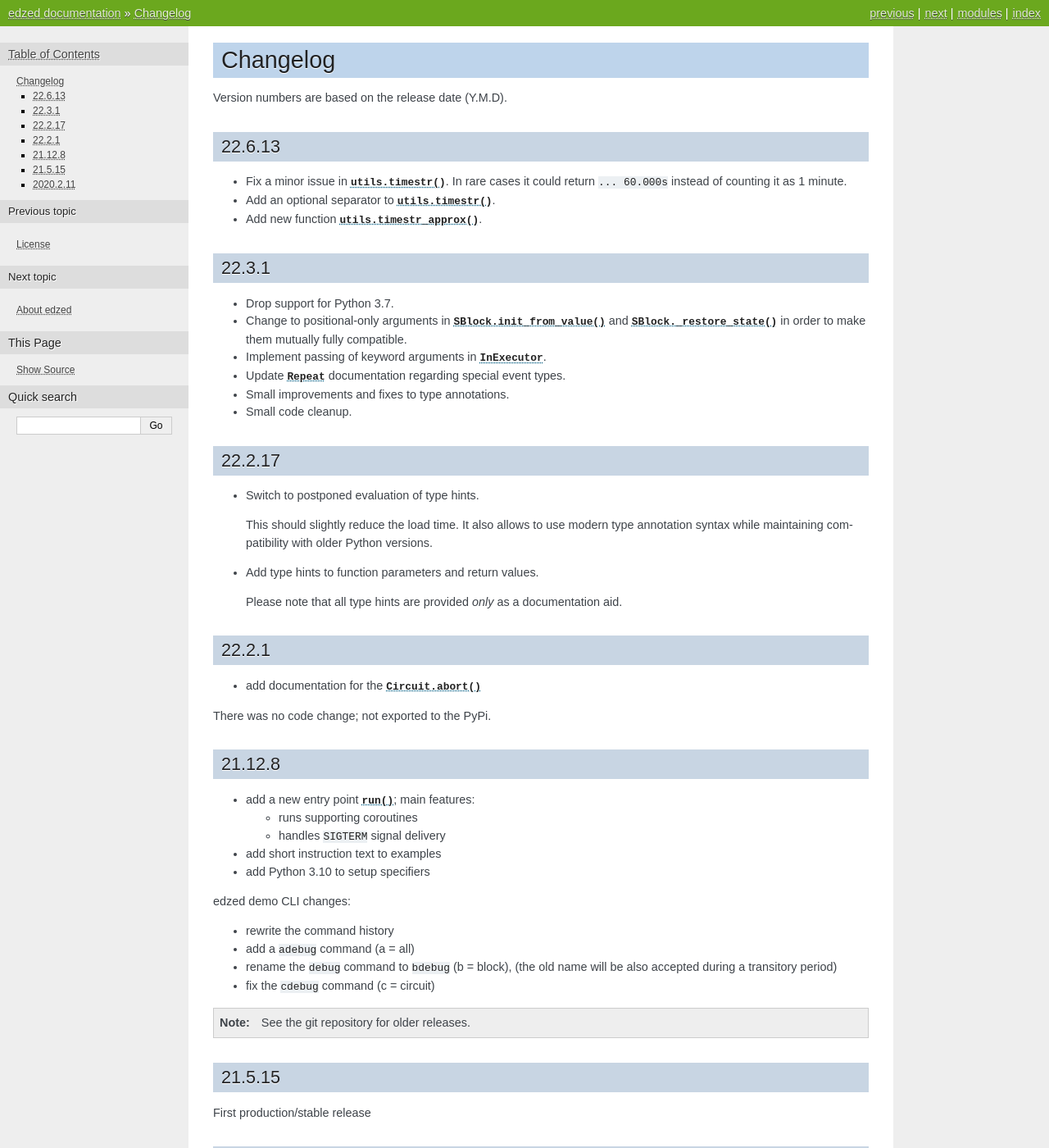
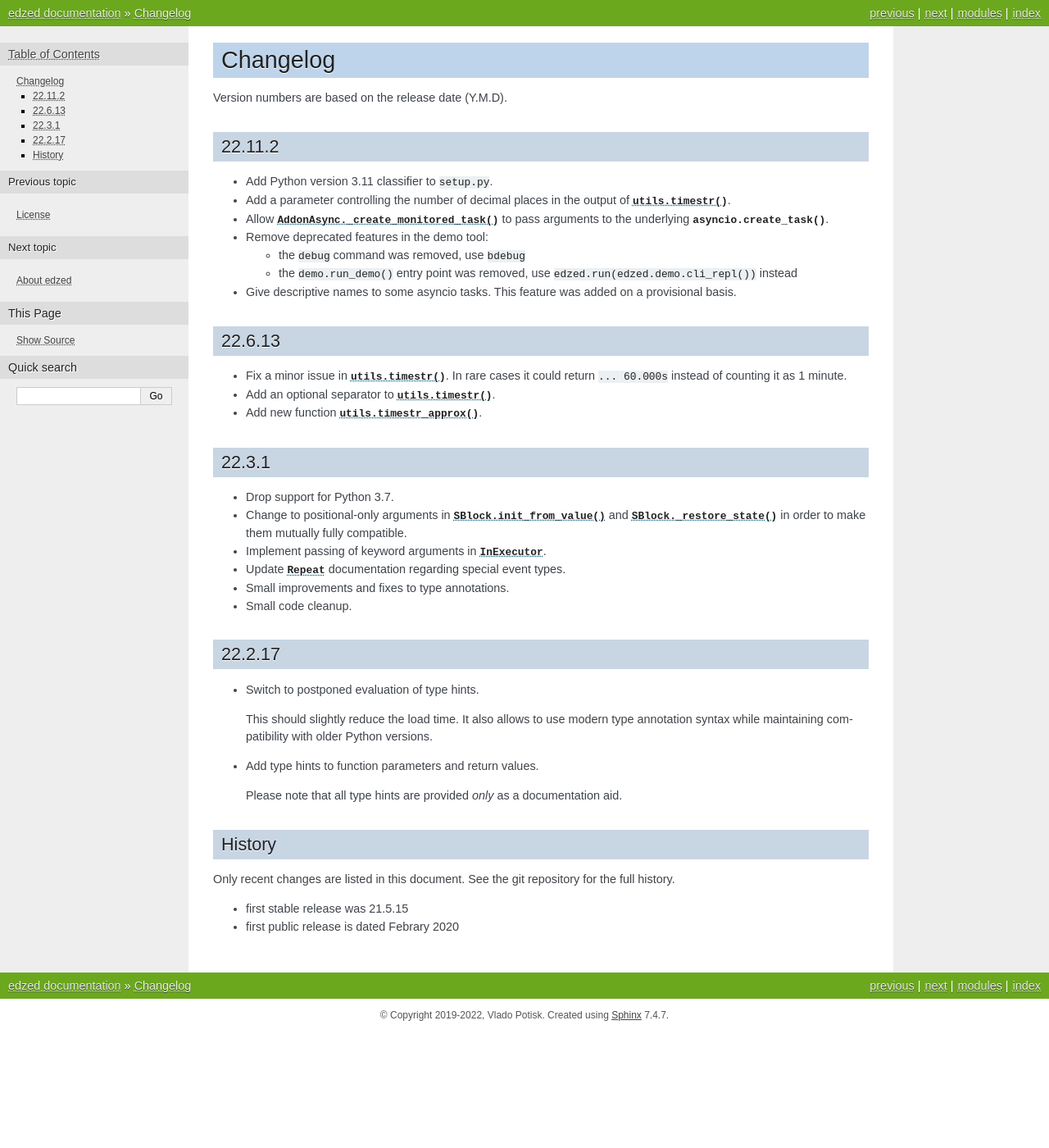
Before and after one commit to xitop/edzed, a Sphinx documentation site: the page built from docs/changelog.rst, in a window 1280 px wide and 1400 px high. Shown: the whole window at 82% size. Built offline with Sphinx 7.4.7, drawn with Linux system fonts in a browser that asks for light colours; some of the changed text lies outside the part shown.

Commit message:
Indicate support for Python 3.11, small changes
Add Python version 3.11 classifier to setup.py.

Add a parameter controlling the number of decimal places
in the output of utils.timestr().

Allow AddonAsync._create_monitored_task() to pass
arguments to the underlying asyncio.create_task().

Remove deprecated features in the demo tool:
  - the 'debug' command was removed, use 'bdebug'
  - the demo.run_demo() entry point was removed,
    use edzed.run(edzed.demo.cli_repl()) instead

Give descriptive names to some asyncio tasks.
This feature was added on a provisional basis.

```diff
--- a/docs/changelog.rst
+++ b/docs/changelog.rst
@@ -5,6 +5,21 @@ Changelog
 =========
 
 Version numbers are based on the release date (Y.M.D).
+
+22.11.2
+=======
+- Add Python version 3.11 classifier to ``setup.py``.
+- Add a parameter controlling the number of decimal places
+  in the output of :func:`utils.timestr`.
+- Allow :meth:`AddonAsync._create_monitored_task` to pass
+  arguments to the underlying :func:`asyncio.create_task`.
+- Remove deprecated features in the demo tool:
+
+  - the ``debug`` command was removed, use ``bdebug``
+  - the ``demo.run_demo()`` entry point was removed,
+    use ``edzed.run(edzed.demo.cli_repl())`` instead
+- Give descriptive names to some asyncio tasks.
+  This feature was added on a provisional basis.
 
 22.6.13
 =======
@@ -39,41 +54,11 @@ Version numbers are based on the release date (Y.M.D).
   Please note that all type hints are provided *only*
   as a documentation aid.
 
-
-22.2.1
-======
-
-- add documentation for the :meth:`Circuit.abort`
-
-There was no code change; not exported to the PyPi.
-
-21.12.8
+History
 =======
 
-- add a new entry point :func:`run`; main features:
+Only recent changes are listed in this document.
+See the git repository for the full history.
 
-  - runs supporting coroutines
-  - handles ``SIGTERM`` signal delivery
-
-- add short instruction text to examples
-- add Python 3.10 to setup specifiers
-
-edzed demo CLI changes:
-
-- rewrite the command history
-- add a ``adebug`` command (a = all)
-- rename the ``debug`` command to ``bdebug`` (b = block),
-  (the old name will be also accepted during a transitory period)
-- fix the ``cdebug`` command (c = circuit)
-
-
-.. note:: See the git repository for older releases.
-
-
-21.5.15
-=======
-First production/stable release
-
-2020.2.11
-=========
-First public release.
+- first stable release was 21.5.15
+- first public release is dated Febrary 2020
--- a/docs/index.rst
+++ b/docs/index.rst
@@ -3,7 +3,7 @@ Edzed
 =====
 
 Welcome to edzed's documentation.  The intended audience are Python developers.
-Edzed is a Python library for building small automated systems, i.e. systems
+Edzed is an asyncio based Python library for building small automated systems, i.e. systems
 that control outputs according to input values, system’s internal state, date and time.
 It is free and open-source.
 
--- a/docs/sblocks.rst
+++ b/docs/sblocks.rst
@@ -406,7 +406,7 @@ Date and time strings
 ``edzed`` understands these formats:
 
 - time (e.g. ``'6:45:00'`` or ``'15:55'``)
-    The time format is H:M:S or just H:M (i.e. H:M:0) with 24 hour clock.
+    The time format is H:M:S or just H:M (i.e. H:M:0) with a 24-hour clock.
     Numbers may have one or two digits. The day starts and also ends
     at midnight ``'0:0:0'``.
 
--- a/setup.py
+++ b/setup.py
@@ -20,7 +20,7 @@ with open(path.join(here, 'README.md'), encoding='utf-8') as f:
 
 setup(
     name='edzed',
-    version='22.6.13',
+    version='22.11.2',
     description='A library for building small automated systems',
     long_description=long_description,
     long_description_content_type="text/markdown",
@@ -36,6 +36,7 @@ setup(
         'Programming Language :: Python :: 3.8',
         'Programming Language :: Python :: 3.9',
         'Programming Language :: Python :: 3.10',
+        'Programming Language :: Python :: 3.11',
     ],
     project_urls={
         'Source': 'https://github.com/xitop/edzed',
```
Also changed, not shown: docs/intro.rst (+0 -15 lines), docs/new_sblocks.rst (+17 -5 lines), docs/utils.rst (+8 -3 lines), 7 other files.
